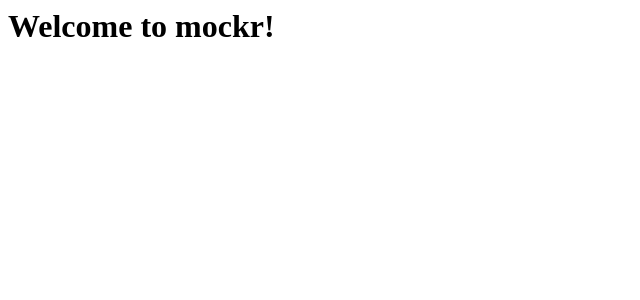
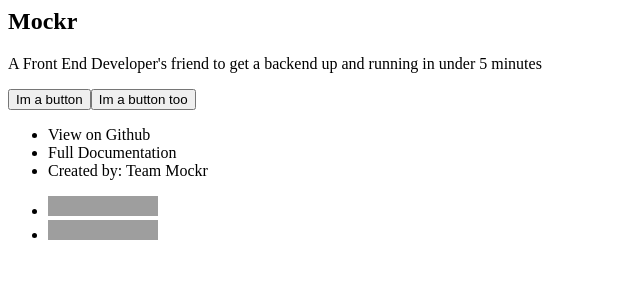
Before and after one commit to radiant-persimmons/mockr, a Node project: template src/client/app/modules/landing/landing.jade in a window 1280 px wide. Shown: the top 300 px of the page, without its empty margins (0-640 px from the left). Run offline with Node 20 templates, Linux system fonts and the light colour scheme; the template is opened without the code that fills it, so the values that code supplies are empty; some libraries are stand-ins or nearby versions; grey boxes are pictures that could not be loaded.

Commit message:
landing page with style setup

```diff
--- a/src/client/app/core/styles/index.styl
+++ b/src/client/app/core/styles/index.styl
@@ -2,8 +2,6 @@
   height: 100%
   padding: 4px
   background-color: white
-  // background-color: #2C3E50
-  padding-top: 80px
 
 
 .navbar
@@ -67,7 +65,6 @@
   padding-right:4%
   padding-bottom:4%
   padding-top:4%
-  border : solid black 1px
   border-radius: 15px
 
 .method-body
--- a/src/client/app/index.styl
+++ b/src/client/app/index.styl
@@ -2,3 +2,4 @@
 @import 'modules/home/home.styl'
 @import 'modules/layout/layout.styl'
 @import 'modules/routes/edit-routes.styl'
+@import 'core/styles/landing.styl'
--- a/src/client/app/modules/landing/landing.jade
+++ b/src/client/app/modules/landing/landing.jade
@@ -1 +1,20 @@
-h1 Welcome to mockr!
+div.main-landing
+  div.promo
+    div.container
+      h2.title Mockr
+      p.intro A Front End Developer's friend to get a backend up and running in under 5 minutes
+      div.buttons
+        button Im a button
+        button Im a button too
+      ul.list-inline
+        li View on Github
+        li Full Documentation
+        li Created by: Team Mockr
+    div.social-media
+      div.social-media-inner
+        ul.list-inline.github
+          li.github-star
+            iframe(src="http://ghbtns.com/github-btn.html?user=&repo=radiant-persimmons/mockr&type=watch&count=true" allowtransparency="true" frameborder="0" scrolling="0" width="110" height="20")
+          li.github-fork
+            iframe(src="http://ghbtns.com/github-btn.html?user=&repo=radiant-persimmons/mockr&type=fork" allowtransparency="true" frameborder="0" scrolling="0" width="110" height="20")
+  div.about
```
Also changed, not shown: src/client/app/core/styles/landing.styl (added, +32 -0 lines).
